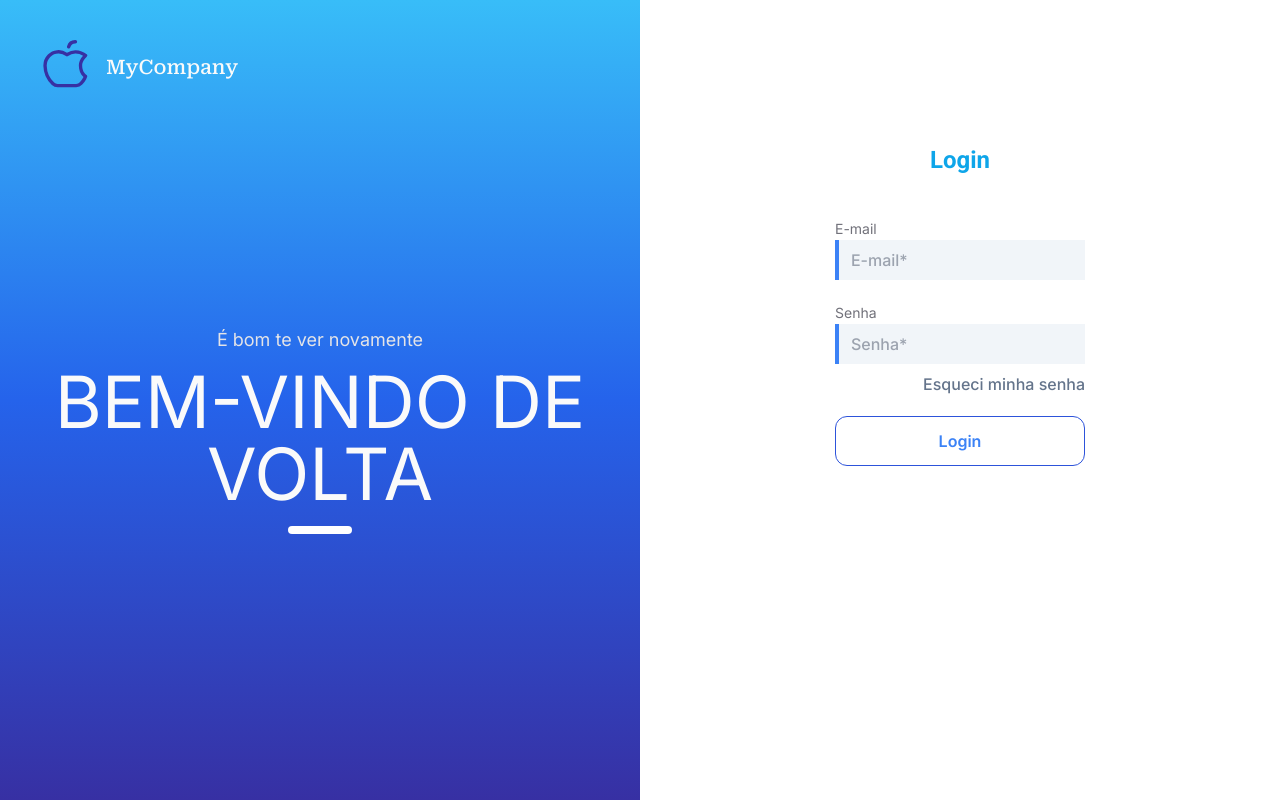
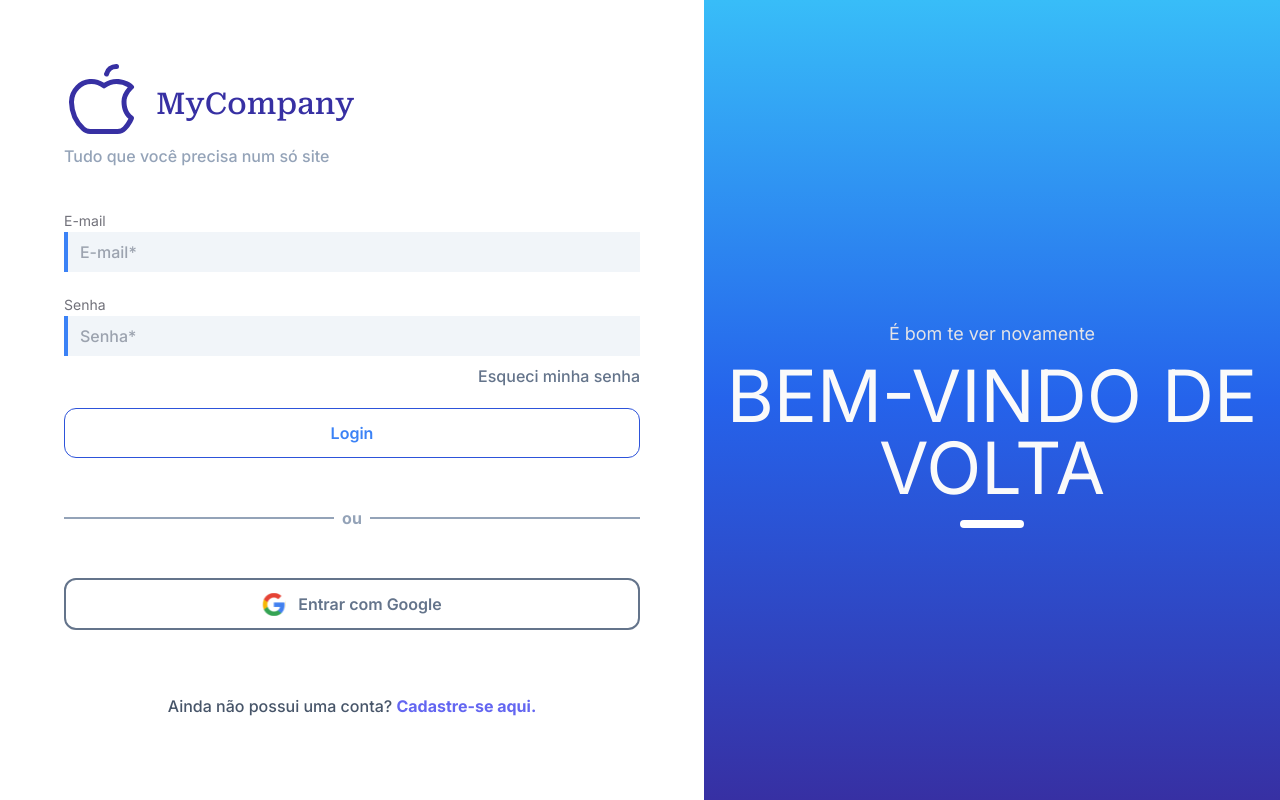
Before and after one commit to NathanSoa/les, a Next.js app in the folder frontend/: page /login in a window 1280 px wide. Built offline with nearby package versions, Linux system fonts and the light colour scheme.

Commit message:
refactor: redesign login page

```diff
--- a/frontend/src/app/login/page.tsx
+++ b/frontend/src/app/login/page.tsx
@@ -1,17 +1,14 @@
 import clsx from 'clsx'
 import { Metadata } from 'next'
-import { Roboto_Serif as RobotoSerif, Roboto } from 'next/font/google'
+import { Roboto_Serif as RobotoSerif } from 'next/font/google'
 
 import FormLogin from '@/app/ui/login/form'
-import CompanyLogo from '../ui/common/company-logo'
+import CompanyLogo from '@/app/ui/common/company-logo'
+import GoogleButton from '../ui/login/google-button'
+import Link from 'next/link'
 
 const robotoSerif = RobotoSerif({
   weight: '500',
-  subsets: ['latin'],
-})
-
-const roboto = Roboto({
-  weight: '700',
   subsets: ['latin'],
 })
 
@@ -21,18 +18,33 @@ export const metadata: Metadata = {
 
 export default function Home() {
   return (
-    <div className="grid grid-cols-half">
-      <aside className="h-screen bg-gradient-to-b from-sky-400 via-blue-600 to-indigo-800 text-zinc-50">
+    <div className="grid-cols-login grid">
+      <main className={'mx-16 pt-16 font-bold'}>
         <h1
           className={clsx(
-            'flex items-center gap-3 p-10 font-medium',
+            'flex items-center gap-3 font-medium',
             robotoSerif.className,
           )}
         >
-          <CompanyLogo size={54} className="text-indigo-800" />
-          <span className="text-xl">MyCompany</span>
+          <CompanyLogo size={80} className="text-indigo-800" />
+          <span className="text-3xl text-indigo-800">MyCompany</span>
         </h1>
-        <div className="flex flex-col items-center pt-48">
+        <span className="font-medium text-slate-400">
+          Tudo que você precisa num só site
+        </span>
+        <FormLogin />
+        <Divisor />
+        <GoogleButton />
+        <div className="pt-16 text-center font-medium text-slate-600">
+          Ainda não possui uma conta?{' '}
+          <Link href="register" className="font-bold text-indigo-500">
+            Cadastre-se aqui.
+          </Link>
+        </div>
+      </main>
+
+      <aside className="h-screen bg-gradient-to-b from-sky-400 via-blue-600 to-indigo-800 text-zinc-50">
+        <div className="flex flex-col items-center pt-80">
           <span className="pb-3 text-lg text-zinc-200">
             É bom te ver novamente
           </span>
@@ -42,10 +54,16 @@ export default function Home() {
           </span>
         </div>
       </aside>
-      <main className={'mx-auto px-10 pt-36 text-2xl font-bold text-sky-500'}>
-        <h1 className={clsx('text-center', roboto.className)}>Login</h1>
-        <FormLogin />
-      </main>
     </div>
   )
 }
+
+function Divisor() {
+  return (
+    <div className="flex items-center gap-2 py-12">
+      <div className="h-0.5 w-full bg-slate-400" />
+      <div className="text-slate-400">ou</div>
+      <div className="h-0.5 w-full bg-slate-400" />
+    </div>
+  )
+}
```
